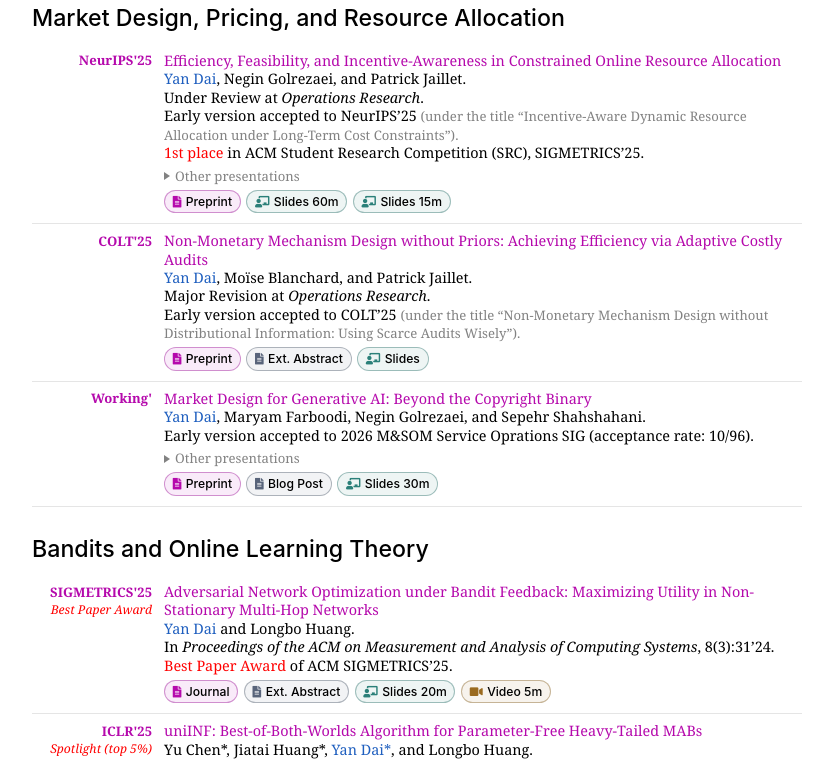
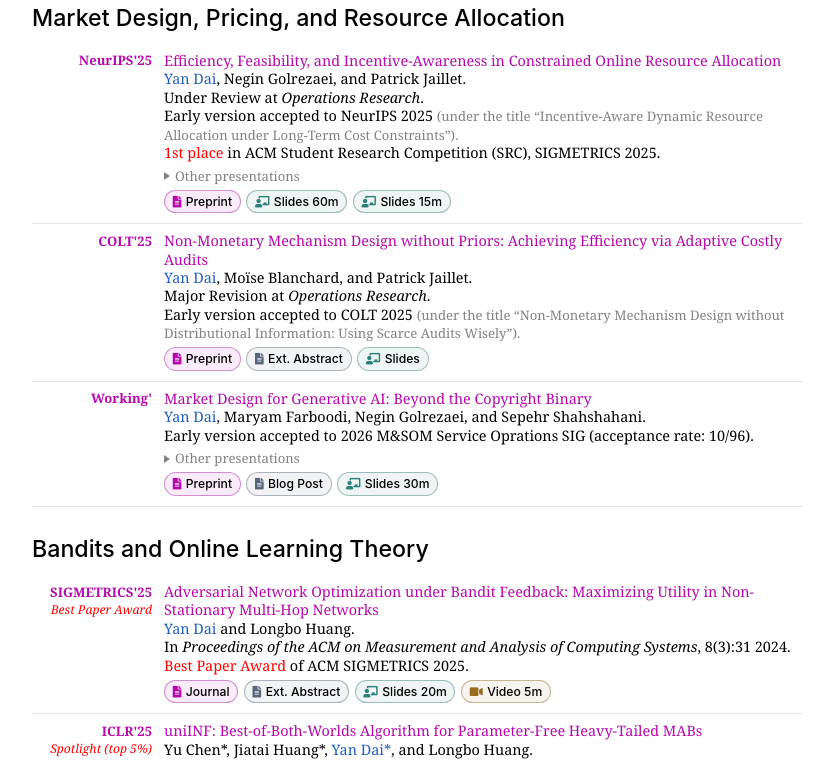
Before and after one commit to yandaichn/yandaichn.github.io, a Jekyll site: the page built from _pages/publications.md, in a window 1280 px wide and 1400 px high. Shown: the part 234-995 px from the top of the window, without its empty margins (223-1056 px from the left). Built offline with Jekyll 4.4.1, drawn with Linux system fonts in a browser that asks for light colours; full-size pictures stand in for the smaller copies a plugin makes; comment, search, counter and statistics services are not loaded; a style sheet for code colours, icons or effects is not loaded.

Commit message:
Upd homepage

```diff
--- a/_pages/publications.md
+++ b/_pages/publications.md
@@ -14,17 +14,17 @@ Check my [Google Scholar profile](https://scholar.google.com/citations?user=gkG4
 <a class="pub-title" href="https://arxiv.org/abs/2507.09473" target="_blank" rel="noopener">Efficiency, Feasibility, and Incentive-Awareness in Constrained Online Resource Allocation</a>
 **<span class="author-highlight">Yan Dai</span>**, Negin Golrezaei, and Patrick Jaillet.
 **Under Review at *Operations Research*.**
-Early version accepted to NeurIPS'25 <span class="pub-secondary">(under the title "Incentive-Aware Dynamic Resource Allocation under Long-Term Cost Constraints").</span><br>
-**<font color="red">1st place</font>** in ACM Student Research Competition (SRC), SIGMETRICS'25.
+Early version accepted to NeurIPS 2025 <span class="pub-secondary">(under the title "Incentive-Aware Dynamic Resource Allocation under Long-Term Cost Constraints").</span><br>
+**<font color="red">1st place</font>** in ACM Student Research Competition (SRC), SIGMETRICS 2025.
 <details markdown="block">
 <summary>Other presentations</summary>
 
-* [*Asia-Pacific Operations Research Societies (APORS) Youth Forum*](http://apors.org/apors-youth-forum-2026/), Singapore (Nov'26)
-* [*Cornell ORIE Young Researchers Workshop*](https://www.duffield.cornell.edu/orie/young-researchers-workshop/), Ithaca, NY (Oct'26)
-* As a finalist, [*Citadel Securities PhD Summit*](https://www.citadelsecurities.com/careers/programs-and-events/phd-summit/), Miami, FL (Apr'26)
-* As a finalist, [*TwoSigma PhD Fellowship Final Presentation*](https://www.linkedin.com/posts/two-sigma-investments_two-sigma-2025-phd-fellowship-activity-7432484564134051842-6gzN), New York, NY (Feb'26)
-* As an invited speaker, [*UMass Amherst Theory Seminar*](https://theory.cs.umass.edu/seminar#incentive-aware-dynamic-resource-allocation-under-long-term-cost-constraints), Amherst, MA (Oct'25)
-* As an invited talk, [*INFORMS Annual Meeting*](https://meetings.informs.org/wordpress/annual/), Atlanta, GA (Oct'25)
+* [*Asia-Pacific Operations Research Societies (APORS) Youth Forum*](http://apors.org/apors-youth-forum-2026/), Singapore (Nov 2026)
+* [*Cornell ORIE Young Researchers Workshop*](https://www.duffield.cornell.edu/orie/young-researchers-workshop/), Ithaca, NY (Oct 2026)
+* As a finalist, [*Citadel Securities PhD Summit*](https://www.citadelsecurities.com/careers/programs-and-events/phd-summit/), Miami, FL (Apr 2026)
+* As a finalist, [*TwoSigma PhD Fellowship Final Presentation*](https://www.linkedin.com/posts/two-sigma-investments_two-sigma-2025-phd-fellowship-activity-7432484564134051842-6gzN), New York, NY (Feb 2026)
+* As an invited speaker, [*UMass Amherst Theory Seminar*](https://theory.cs.umass.edu/seminar#incentive-aware-dynamic-resource-allocation-under-long-term-cost-constraints), Amherst, MA (Oct 2025)
+* As an invited talk, [*INFORMS Annual Meeting*](https://meetings.informs.org/wordpress/annual/), Atlanta, GA (Oct 2025)
 </details>
 {% include pub-links.html links="
 Preprint|https://arxiv.org/abs/2507.09473|paper
@@ -38,7 +38,7 @@ Slides 15m|/files/slides_NeurIPS25_Constr_Alloc_Strategic_Agents_Short.pdf|slide
 <a class="pub-title" href="https://arxiv.org/abs/2502.08412" target="_blank" rel="noopener">Non-Monetary Mechanism Design without Priors: Achieving Efficiency via Adaptive Costly Audits</a>
 **<span class="author-highlight">Yan Dai</span>**, Moïse Blanchard, and Patrick Jaillet.
 **Major Revision at *Operations Research*.**
-Early version accepted to COLT'25 <span class="pub-secondary">(under the title "Non-Monetary Mechanism Design without Distributional Information: Using Scarce Audits Wisely").</span>
+Early version accepted to COLT 2025 <span class="pub-secondary">(under the title "Non-Monetary Mechanism Design without Distributional Information: Using Scarce Audits Wisely").</span>
 
 {% include pub-links.html links="
 Preprint|https://arxiv.org/abs/2502.08412|paper
@@ -72,8 +72,8 @@ Slides 30m|/files/slides_GenAI_Data_Market.pdf|slides
 {% capture pub %}
 <a class="pub-title" href="https://dl.acm.org/doi/10.1145/3700413" target="_blank" rel="noopener">Adversarial Network Optimization under Bandit Feedback: Maximizing Utility in Non-Stationary Multi-Hop Networks</a>
 **<span class="author-highlight">Yan Dai</span>** and Longbo Huang.
-In *Proceedings of the ACM on Measurement and Analysis of Computing Systems*, 8(3):31'24.
-**<font color="red">Best Paper Award</font>** of **ACM SIGMETRICS'25**.
+In *Proceedings of the ACM on Measurement and Analysis of Computing Systems*, 8(3):31 2024.
+**<font color="red">Best Paper Award</font>** of **ACM SIGMETRICS 2025**.
 
 {% include pub-links.html links="
 Journal|https://dl.acm.org/doi/10.1145/3700413|paper
```
Also changed, not shown: other parts of _pages/publications.md (+2 -2 lines), _pages/about.md (+17 -17 lines).
